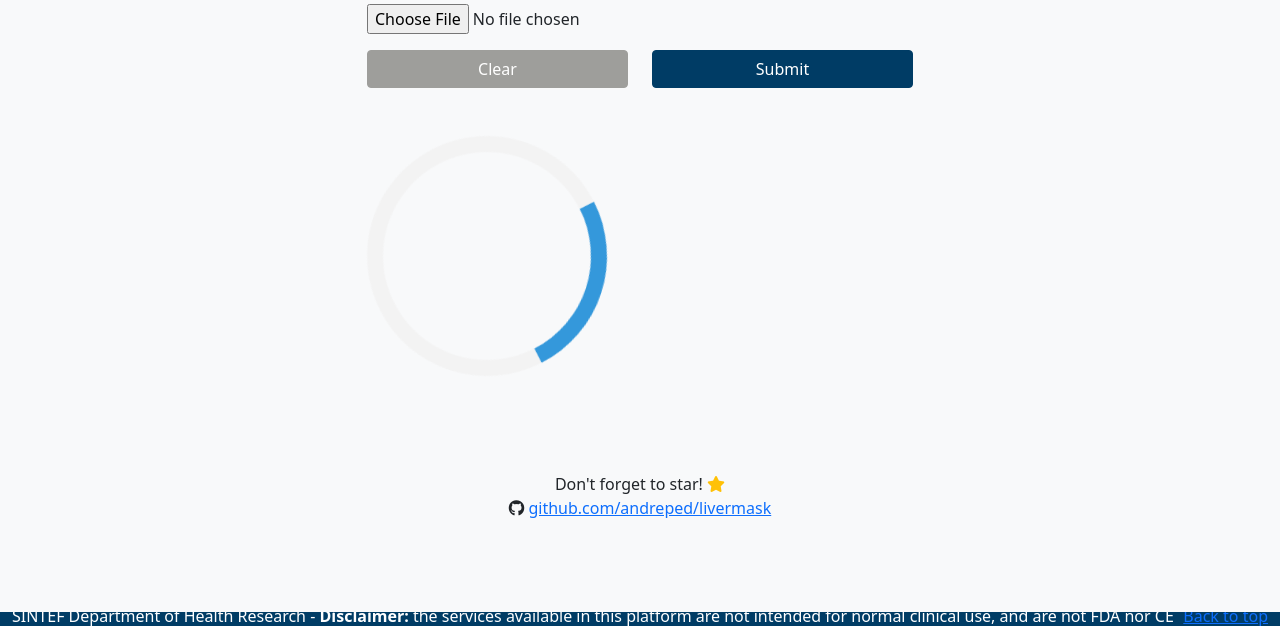
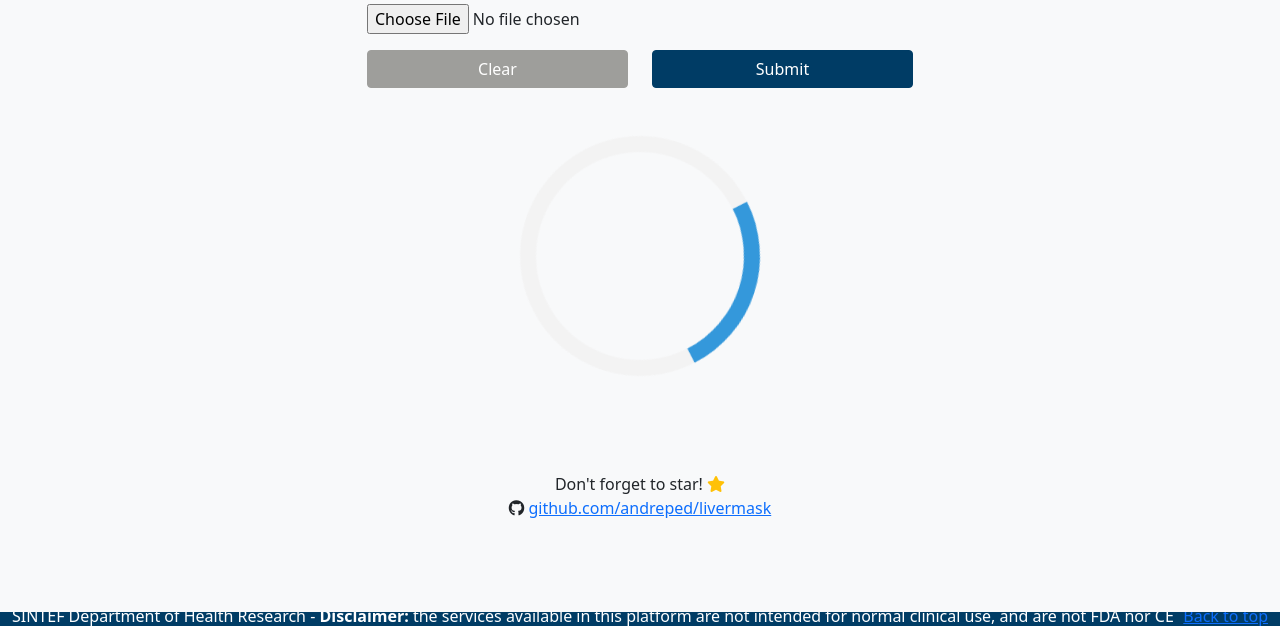
Before and after one commit to andreped/herai, a Flask app: template templates/processing.jinja2 in a window 1280 px wide. Shown: the part 156-782 px from the top of the page. Run offline with Flask 2, Linux system fonts and the light colour scheme; the template is opened without the code that fills it, so the values that code supplies are empty; some libraries are stand-ins or nearby versions.

Commit message:
Update templates/processing.jinja2
Co-authored-by: Javier Pérez de Frutos <30429725+jpdefrutos@users.noreply.github.com>

```diff
--- a/templates/processing.jinja2
+++ b/templates/processing.jinja2
@@ -20,7 +20,7 @@
                     </div>
                 </div>
                 <div class="row mt-5">
-                    <div class="col">
+                    <div class="col justify-content-center d-flex">
                         <div class="loader"></div>
                     </div>
                  </div>
```
